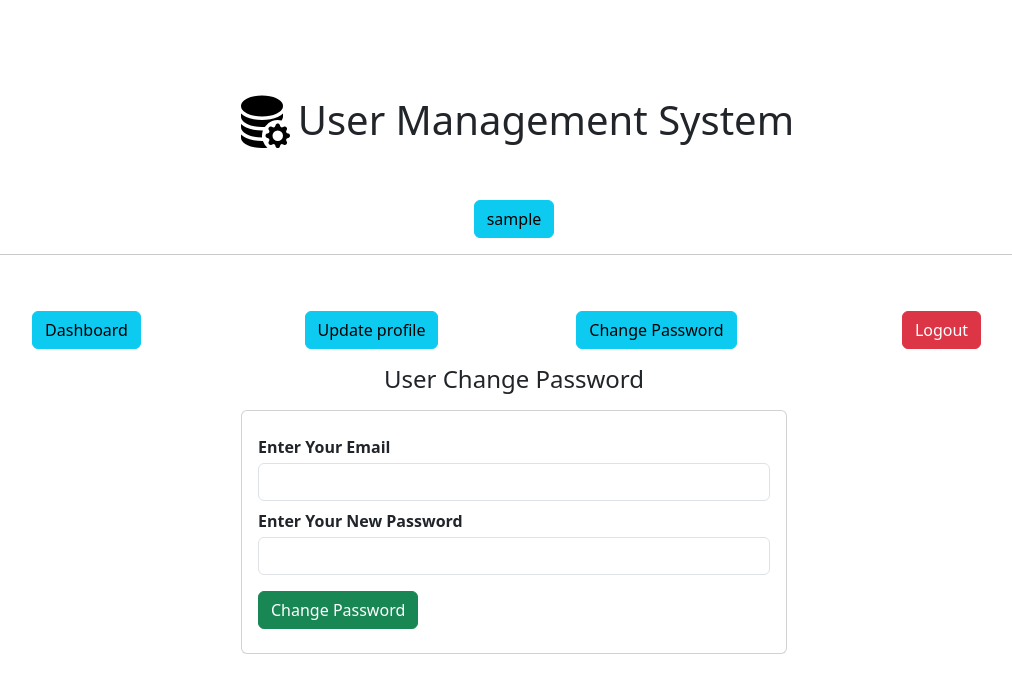
After one commit to Grayni/crm, a Flask app: page /user/change-password in a window 1280 px wide. The commit adds this page. Shown: the top 693 px of the page, without its empty margins (126-1138 px from the left). Run offline with Flask 3, Linux system fonts and the light colour scheme; the visitor is signed in with stand-in values (Sample User, id 1).

Commit message:
user change password

```diff
--- a/app.py
+++ b/app.py
@@ -21,7 +21,7 @@ class User(db.Model):
     email = db.Column(db.String(255), nullable=False)
     edu = db.Column(db.String(255), nullable=False)
     password = db.Column(db.String(255), nullable=False)
-    status = db.Column(db.Integer, default=0, nullable=False)
+    status = db.Column(db.Integer, default=1, nullable=False)
 
     def __repr__(self):
         return f'User("{self.id}", "{self.lname}", "{self.fname}", "{self.email}", "{self.email}", "{self.username}", "{self.edu}", "{self.status}")'
@@ -124,11 +124,43 @@ def userDashboard():
 # user logout
 @app.route('/user/logout')
 def userLogout():
+    if not session.get('user_id'):
+        return redirect('/user/')
     if session.get('user_id'):
         session['user_id'] = None
         session['username'] = None
         return redirect('/user/')
 
 
+@app.route('/user/change-password', methods=['POST', 'GET'])
+def userChangePassword():
+    if not session.get('user_id'):
+        return redirect('/user/')
+
+    if request.method == 'POST':
+        email = request.form.get('email')
+        password = request.form.get('password')
+
+        if email == '' or password == '':
+            flash('Please fill the field', 'danger')
+            return redirect('/user/change-password')
+        else:
+            users = User.query.filter_by(email=email).first()
+            if users:
+                hash_password = bcrypt.generate_password_hash(password, 10)
+
+                # change password in db
+                User.query.filter_by(email=email).update({'password': hash_password})
+                db.session.commit()
+                flash('Password Change Successfully', 'success')
+                return redirect('/user/change-password')
+            else:
+                flash('Invalid Email', 'danger')
+                return redirect('/user/change-password')
+
+    else:
+        return render_template('/user/change-password.html', title='Change Password')
+
+
 if __name__ == "__main__":
     app.run(debug=True)
--- /dev/null
+++ b/templates/user/change-password.html
@@ -0,0 +1,38 @@
+{% extends "user/layout.html" %}
+
+{% block content %}
+    <div class="container">
+        {% include 'user/navbar.html' %}
+        <h4 class="text-center my-3">
+            User Change Password
+        </h4>
+        <div class="row  d-flex justify-content-center">
+            <div class="col-xl-6 col-lg-6 col-md-6 col-sm-12">
+                {% with messages=get_flashed_messages(with_categories=true) %}
+                    {% if messages %}
+                        {% for category, message in messages %}
+                        <div class="alert alert-{{ category }}">
+                            <strong>{{ message }}</strong>
+                        </div>
+                        {% endfor %}
+                    {% endif %}
+                {% endwith %}
+                <div class="card">
+                    <div class="card-body">
+                        <form action="" method="POST">
+                            <div class="my-2">
+                                <label for=""><b>Enter Your Email</b></label>
+                                <input type="email" name="email" id="email" class="form-control my-1">
+                            </div>
+                            <div class="my-2">
+                                <label for=""><b>Enter Your New Password</b></label>
+                                <input type="password" name="password" id="password" class="form-control my-1">
+                            </div>
+                            <button class="btn btn-success my-2">Change Password</button>
+                        </form>
+                    </div>
+                </div>
+            </div>
+        </div>
+    </div>
+{% endblock content %}
--- /dev/null
+++ b/templates/user/navbar.html
@@ -0,0 +1,14 @@
+<div class="row d-flex justify-content-center">
+    <div class="col-xl-3 col-lg-3 col-md-4 col-sm-12 gy-2 d-flex justify-content-center">
+        <a href="/user/dashboard" class="btn btn-info">Dashboard</a>
+    </div>
+    <div class="col-xl-3 col-lg-3 col-md-4 col-sm-12 gy-2 d-flex justify-content-center">
+        <a href="/user/profile" class="btn btn-info">Update profile</a>
+    </div>
+    <div class="col-xl-3 col-lg-3 col-md-4 col-sm-12 gy-2 d-flex justify-content-center">
+        <a href="/user/change-password" class="btn btn-info">Change Password</a>
+    </div>
+    <div class="col-xl-3 col-lg-3 col-md-4 col-sm-12 gy-2 d-flex justify-content-center">
+        <a href="/user/logout" class="btn btn-danger">Logout</a>
+    </div>
+</div>
```
Also changed, not shown: templates/user/dashboard.html (+10 -11 lines), 1 other file.
